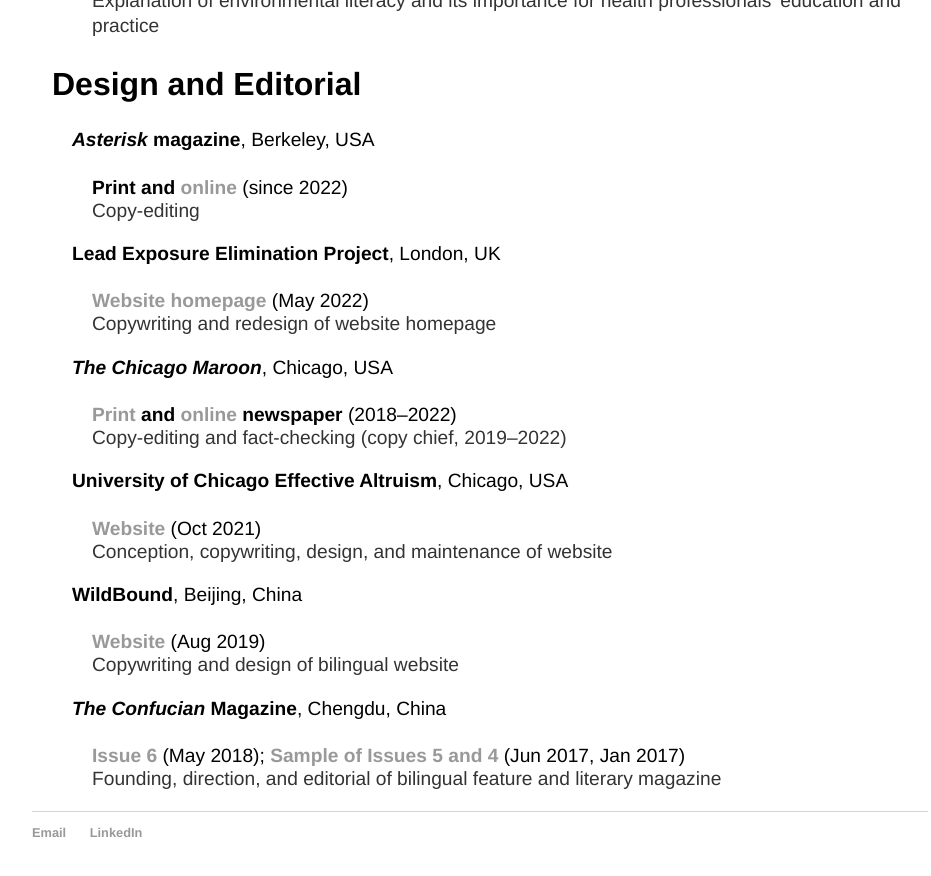
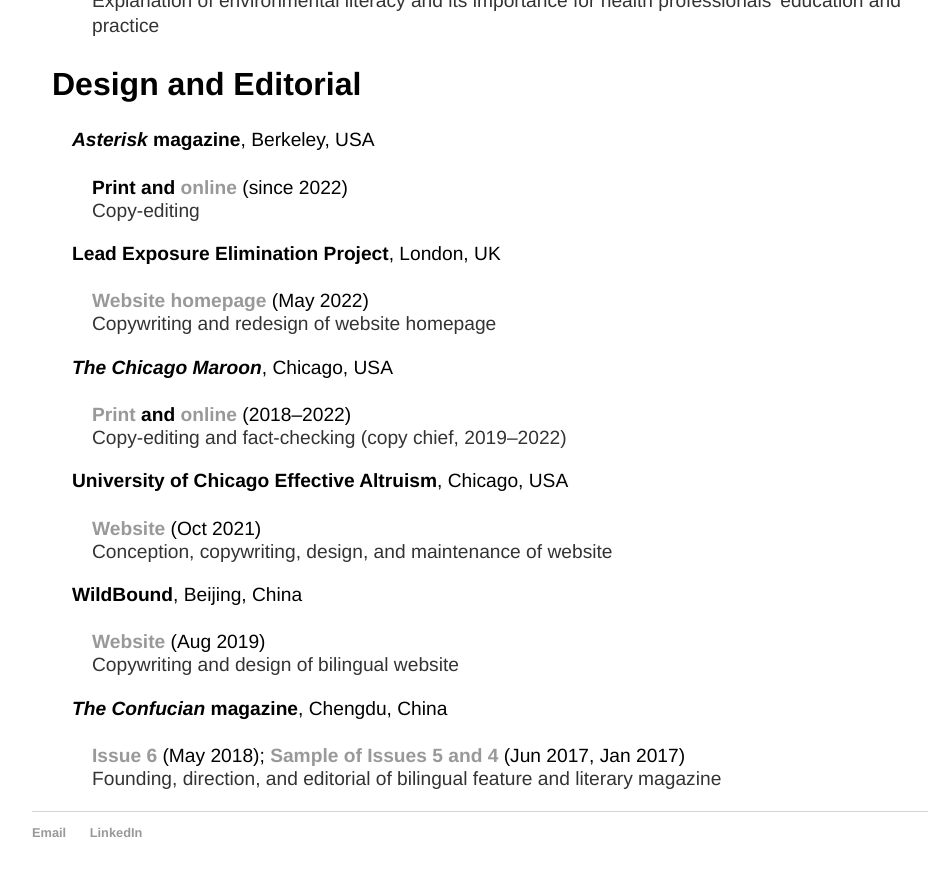
Before and after one commit to y-james-hu/y-james-hu.github.io, a Jekyll site: the page built from projects/index.html, in a window 1280 px wide and 900 px high, scrolled down 1866 px. Shown: the top 876 px of the window, without its empty margins (160-1091 px from the left). Built offline with Jekyll 4.4.1, drawn with Linux system fonts in a browser that asks for light colours.

Commit message:
Update index.html

```diff
--- a/projects/index.html
+++ b/projects/index.html
@@ -72,7 +72,7 @@
 
     <h3 style="margin-left: 40px"><em>The Chicago Maroon</em><span style="font-weight:normal">, Chicago, USA</span></p>
 
-      <h4 style="margin-left: 60px"><a href="https://issuu.com/chicagomaroon">Print</a> and <a href = "https://chicagomaroon.com/">online</a> newspaper<span style="font-weight:normal"> (2018–2022)</span></h4>
+      <h4 style="margin-left: 60px"><a href="https://issuu.com/chicagomaroon">Print</a> and <a href = "https://chicagomaroon.com/">online</a><span style="font-weight:normal"> (2018–2022)</span></h4>
       <p style="margin-left: 60px">Copy-editing and fact-checking (copy chief, 2019–2022)</p>
 
     <h3 style="margin-left: 40px">University of Chicago Effective Altruism<span style="font-weight:normal">, Chicago, USA</span></h3>
@@ -85,7 +85,7 @@
       <h4 style="margin-left: 60px"><a href = "http://wildbound.earth/index.php">Website</a><span style="font-weight:normal"> (Aug 2019)</span></h4>
       <p style="margin-left: 60px">Copywriting and design of bilingual website</p>
 
-    <h3 style="margin-left: 40px"><em>The Confucian</em> Magazine<span style="font-weight:normal">, Chengdu, China</span></p>
+    <h3 style="margin-left: 40px"><em>The Confucian</em> magazine<span style="font-weight:normal">, Chengdu, China</span></p>
 
       <h4 style="margin-left: 60px"><a href = "the_confucian_6.pdf">Issue 6</a><span style="font-weight:normal"> (May 2018);</span> <a href = "the_confucian_sample.pdf">Sample of Issues 5 and 4</a><span style="font-weight:normal"> (Jun 2017, Jan 2017)</span></h4>
       <p style="margin-left: 60px">Founding, direction, and editorial of bilingual feature and literary magazine</p>
```
